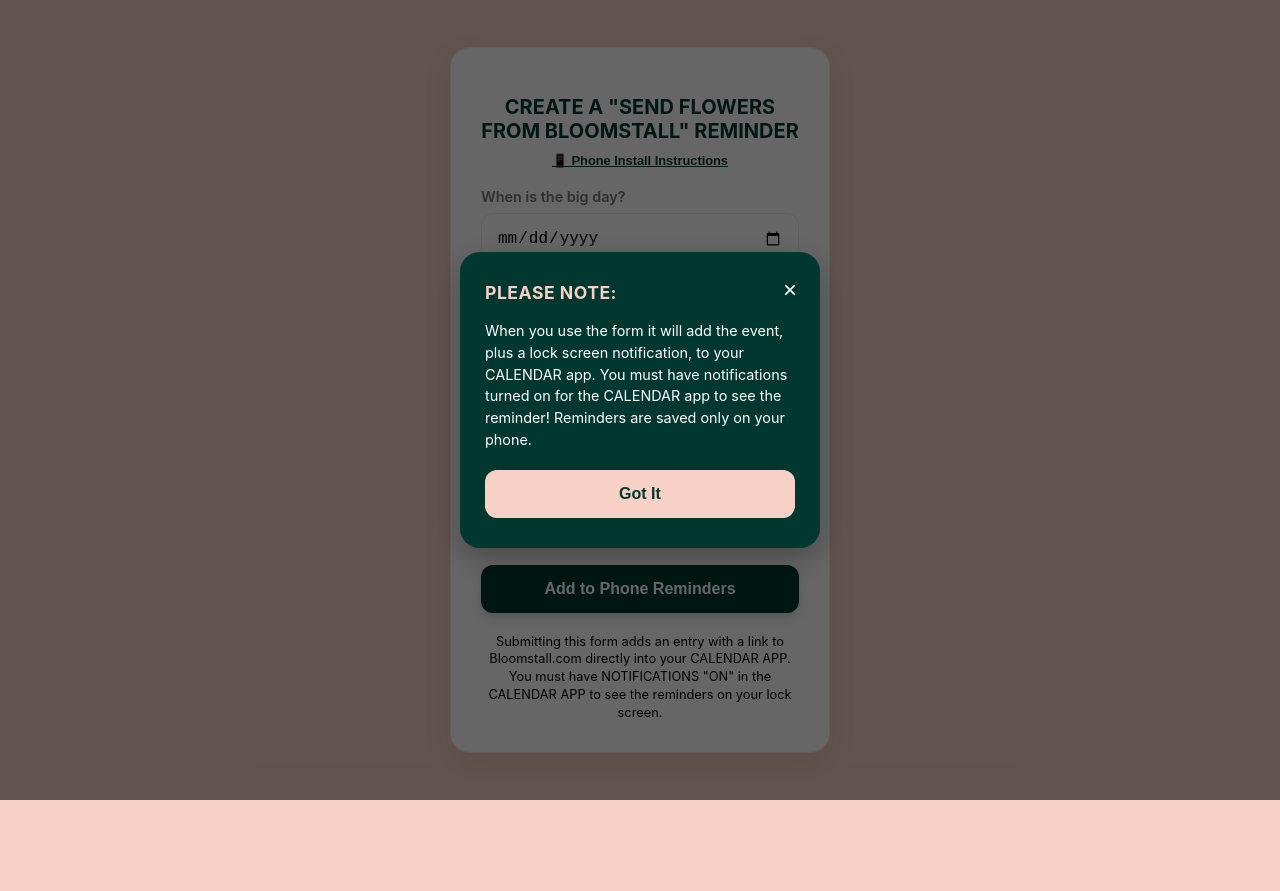
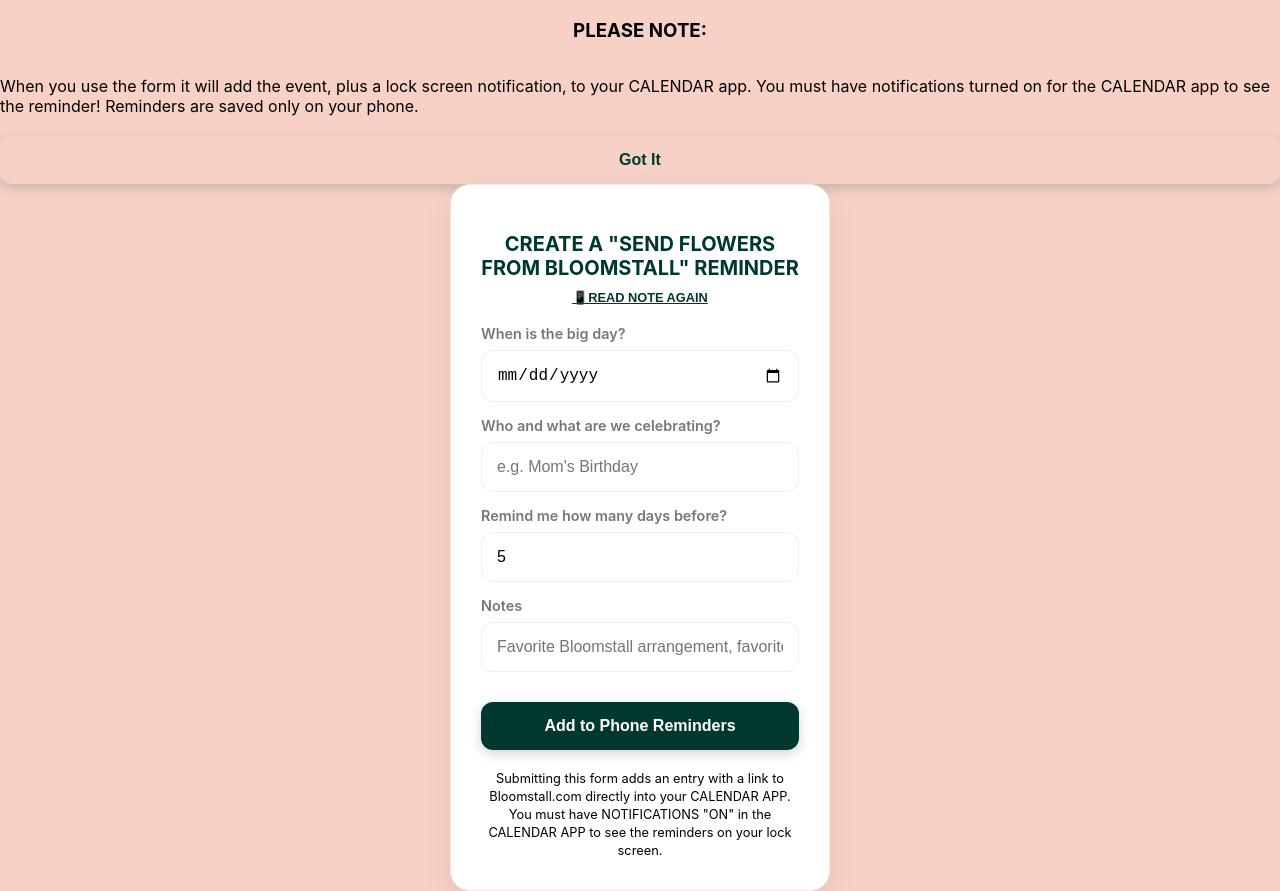
Before and after one commit to bloomreminder/bloomstall_reminder, a plain HTML site: page index.html in a window 1280 px wide. Before the commit the page ends 800 px from the top, so only its background shows below. Drawn offline with Linux system fonts and the light colour scheme.

Commit message:
Add files via upload

```diff
--- a/index.html
+++ b/index.html
@@ -39,10 +39,7 @@
 </head>
 <body>
 
-<!-- Install Guide Modal Window -->
-<div id="installModal" class="modal-overlay">
-    <div class="modal-content">
-        <button class="close-btn" onclick="toggleModal(false)">&times;</button>
+
         <h3>PLEASE NOTE:</h3>
 
         <p style="margin-bottom: 0;">When you use the form it will add the event, plus a lock screen notification, to your CALENDAR app. You must have notifications turned on for the CALENDAR app to see the reminder! Reminders are saved only on your phone.</p>
@@ -52,7 +49,7 @@
 
 <div class="container">
     <h2>CREATE A "SEND FLOWERS FROM BLOOMSTALL" REMINDER</h2>
-    <button class="help-trigger" onclick="toggleModal(true)">📱 Phone Install Instructions</button>
+    <button class="help-trigger" onclick="toggleModal(true)">📱READ NOTE AGAIN</button>
 
     <label for="eventDate">When is the big day?</label>
     <input type="date" id="eventDate">
```
